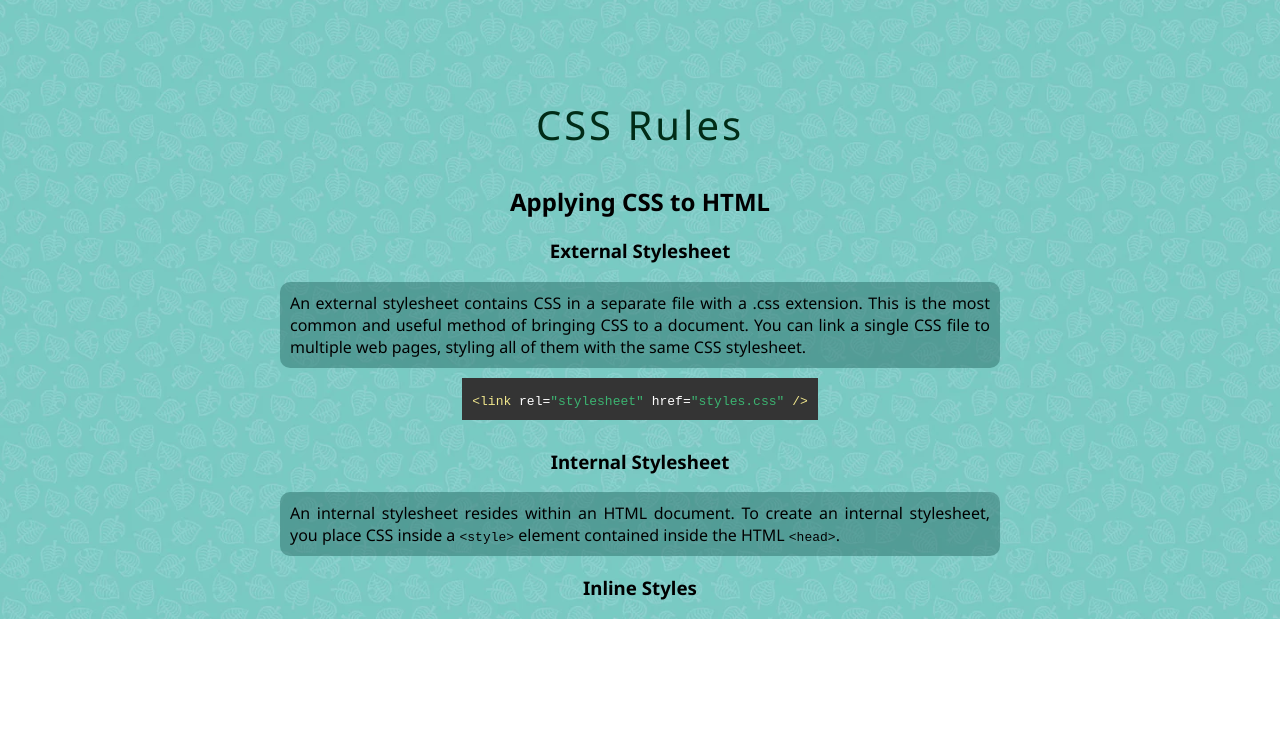
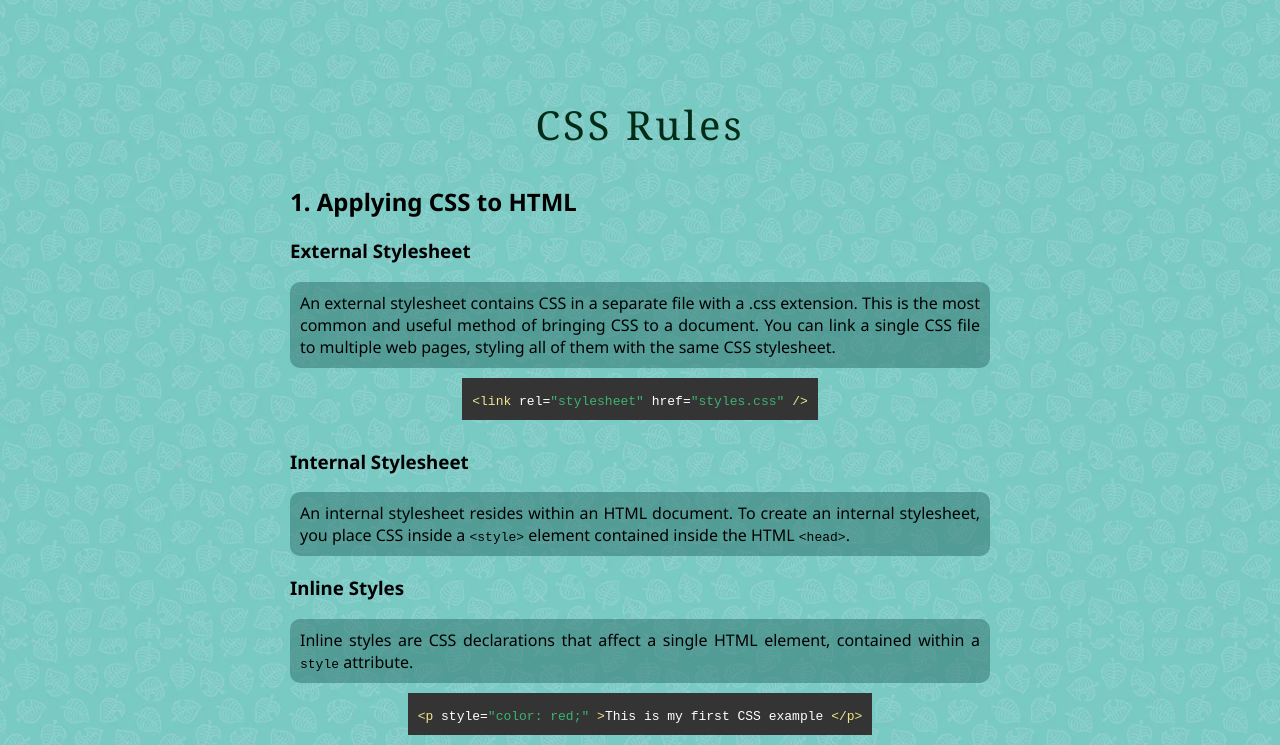
Before and after one commit to luizhsilva/luizhsilva.github.io, a plain HTML site: page projects/cheatsheet/index.html in a window 1280 px wide. Shown: the part 962-1707 px from the top of the page. Before the commit the page ends 1581 px from the top, so only its background shows below. Drawn offline with Linux system fonts and the light colour scheme.

Commit message:
Add reference to inline styles
other:
- Change font of h1 tags

```diff
--- a/projects/cheatsheet/css/styles.css
+++ b/projects/cheatsheet/css/styles.css
@@ -14,8 +14,14 @@ h1 {
     font-size: 40px;
     letter-spacing: 3px;
     color: hsl(151.76,100%,8.67%);
+    /*text-decoration: underline overline;*/
     font-weight: normal;
     /*font-family: Silkscreen, sans-serif;*/
+    font-family: 'Noto Serif', serif;
+}
+
+h2, h3 {
+    text-align: left;
 }
 
 p {
@@ -90,7 +96,9 @@ header a:hover{
  /* Main section */
 main {
     text-align: center;
+    margin: 0 auto;
     margin-top: 200px;
+    width: 700px;
 }
 
  /* Tables */
--- a/projects/cheatsheet/index.html
+++ b/projects/cheatsheet/index.html
@@ -8,6 +8,7 @@
     <link href="https://fonts.googleapis.com/css2?family=Noto+Sans:ital,wght@0,300;0,400;0,700;1,300;1,400;1,700&display=swap"
           rel="stylesheet">
     <link href="https://fonts.googleapis.com/css2?family=Silkscreen&display=swap" rel="stylesheet">
+    <link href="https://fonts.googleapis.com/css2?family=Noto+Serif:ital,wght@0,300;0,400;0,700;1,300;1,400;1,700&display=swap" rel="stylesheet">
     <title>Lulu's HTML & CSS Cheat Sheet</title>
 </head>
 <body>
@@ -116,8 +117,9 @@
         <section id="css-rules">
             <h1>CSS Rules</h1>
 
-            <h2>Applying CSS to HTML</h2>
+            <h2>1. Applying CSS to HTML</h2>
 
+            <!--  External Stylesheets  -->
             <h3>
                 <a href="https://developer.mozilla.org/en-US/docs/Learn/CSS/First_steps/How_CSS_is_structured#external_stylesheet"
                     target="_blank">
@@ -137,7 +139,7 @@
                     <span class="tag">/&gt</span>
                 </code>
             </div>
-
+<!--            Internal Stylesheets-->
             <h3>
                 <a href="https://developer.mozilla.org/en-US/docs/Learn/CSS/First_steps/How_CSS_is_structured#internal_stylesheet"
                     target="_blank">
@@ -146,8 +148,26 @@
             </h3>
             <p>An internal stylesheet resides within an HTML document.
                 To create an internal stylesheet, you place CSS inside a
-                <code>&ltstyle&gt</code> element contained inside the HTML <code>&lthead&gt</code>.</p>
-            <h3>Inline Styles</h3>
+                <code>&ltstyle&gt</code> element contained inside the HTML <code>&lthead&gt</code>.
+            </p>
+
+            <!-- Inline Styles  -->
+            <h3>
+                <a href="https://developer.mozilla.org/en-US/docs/Learn/CSS/First_steps/How_CSS_is_structured#inline_styles"
+                target="_blank">
+                    Inline Styles
+                </a>
+            </h3>
+            <p>
+                Inline styles are CSS declarations that affect a single HTML element,
+                contained within a <code>style</code> attribute.
+            </p>
+            <div class="code-box">
+                <code><span class="tag">&ltp</span>
+                    style=<span class="string">"color: red;"</span>
+                    <span class="tag">&gt</span>This is my first CSS example
+                    <span class="tag">&lt/p&gt</span></code>
+            </div>
         </section>
     </main>
 
```
